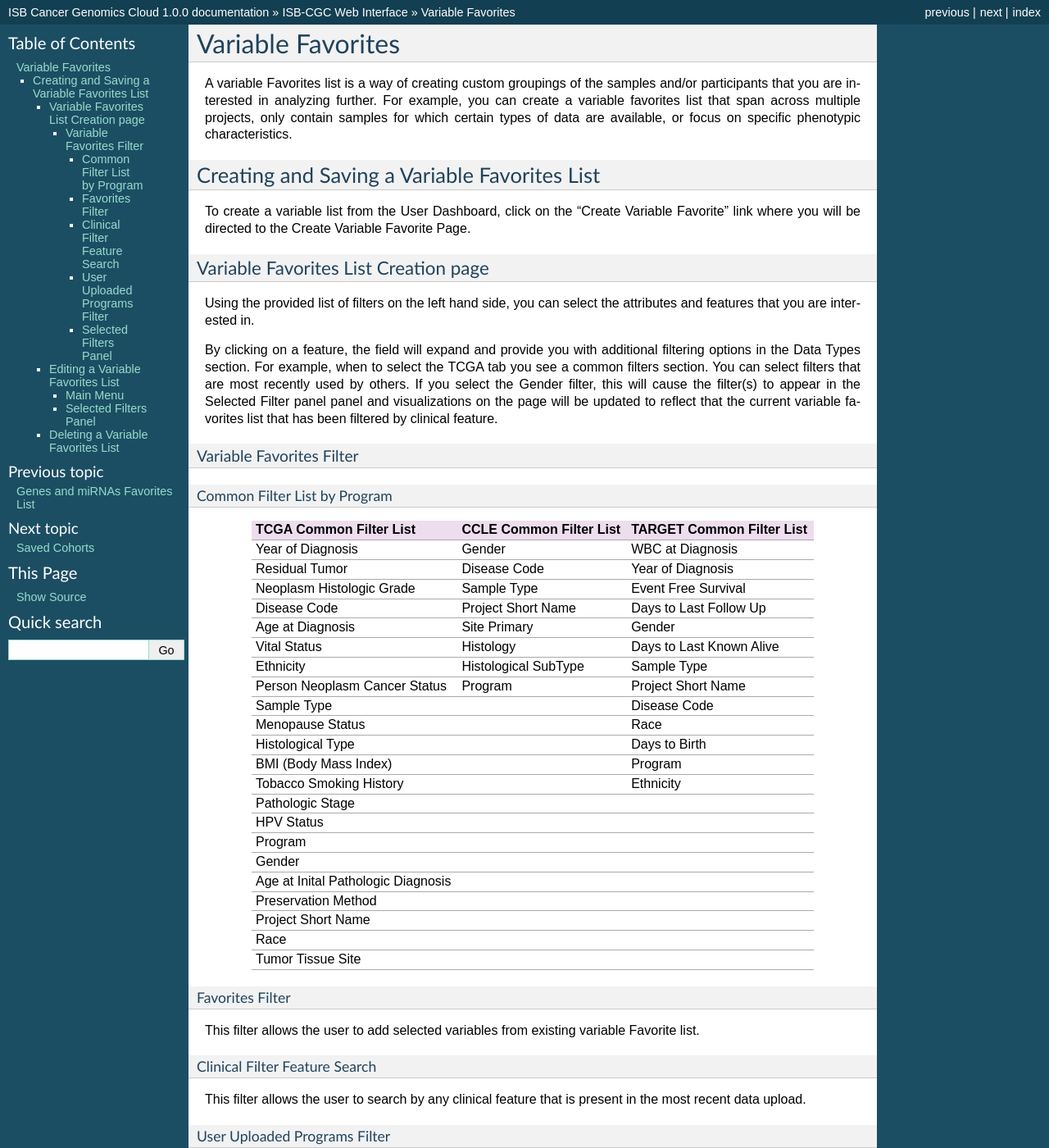
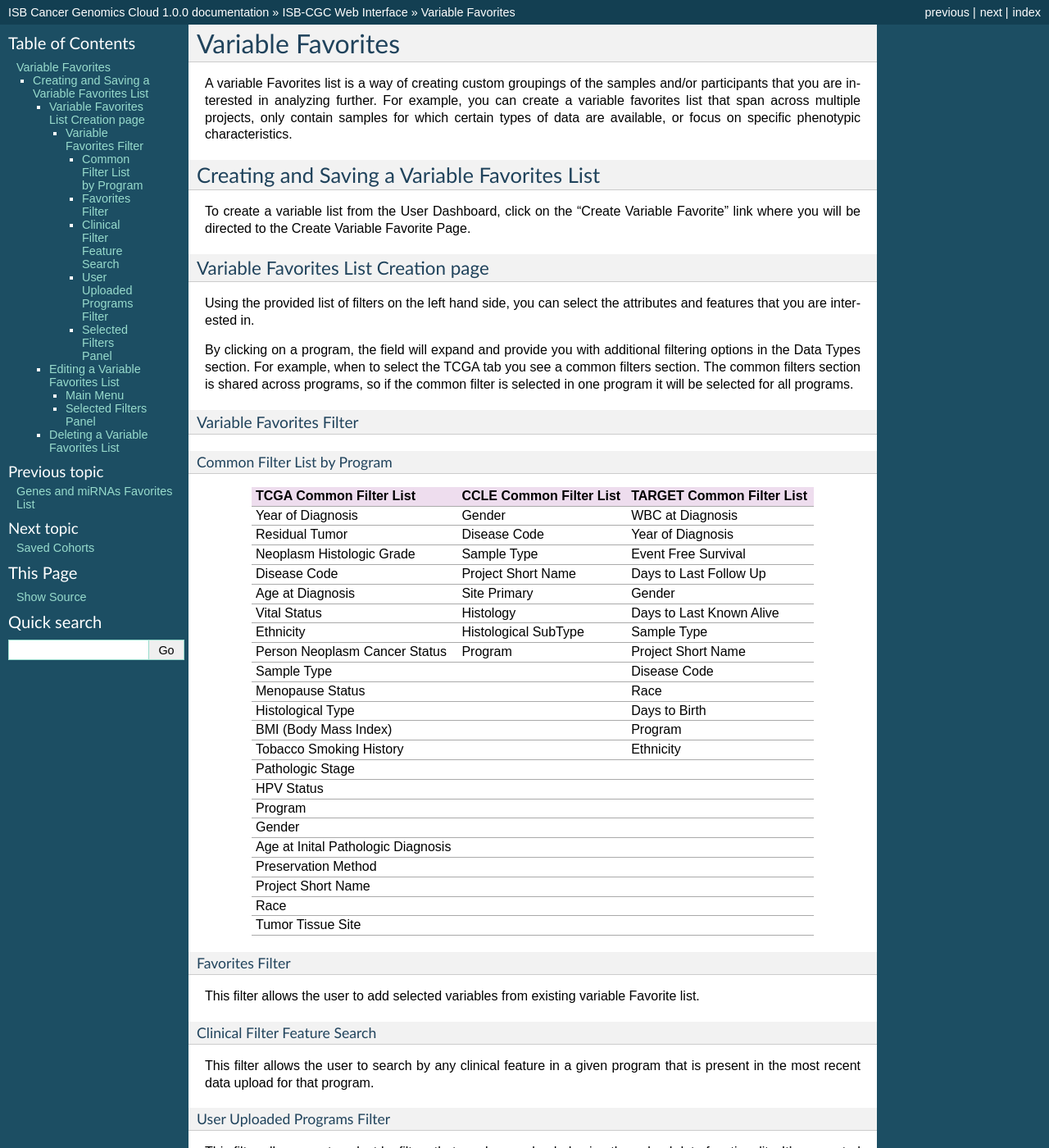
Before and after one commit to isb-cgc/readthedocs, a Sphinx documentation site: the page built from docs/source/sections/webapp/Variable-Favorites.rst, in a window 1280 px wide and 1400 px high. Shown: the whole window at 82% size. Built offline with Sphinx 7.4.7, drawn with Linux system fonts in a browser that asks for light colours; pages that are not in the unit, such as notebooks, are missing from menus; some of the changed text lies outside the part shown.

Commit message:
Update Variable-Favorites.rst

```diff
--- a/docs/source/sections/webapp/Variable-Favorites.rst
+++ b/docs/source/sections/webapp/Variable-Favorites.rst
@@ -13,8 +13,8 @@ Variable Favorites List Creation page
 Using the provided list of filters on the left hand side, you can select the attributes and features
 that you are interested in.
 
-By clicking on a feature, the field will expand and provide you with additional filtering options in the Data Types section.
-For example, when to select the TCGA tab you see a common filters section. You can select filters that are most recently used by others.  If you select the Gender filter, this will cause the filter(s) to appear in the Selected Filter panel panel and visualizations on the page will be updated to reflect that the current variable favorites list that has been filtered by clinical feature.
+By clicking on a program, the field will expand and provide you with additional filtering options in the Data Types section.
+For example, when to select the TCGA tab you see a common filters section. The common filters section is shared across programs, so if the common filter is selected in one program it will be selected for all programs.
 
 
 Variable Favorites Filter
@@ -85,8 +85,7 @@ This filter allows the user to add selected variables from existing variable Fav
 
 Clinical Filter Feature Search
 ^^^^^^^^^^^^^^^^^^^^^^^^^^^^^^
-This filter allows the user to search by any clinical feature that is present in the most recent data upload.
-
+This filter allows the user to search by any clinical feature in a given program that is present in the most recent data upload for that program.
 
 User Uploaded Programs Filter
 ^^^^^^^^^^^^^^^^^^^^^^^^^^^^^
```
Also changed, not shown: other parts of docs/source/sections/webapp/Variable-Favorites.rst (+1 -1 lines).
